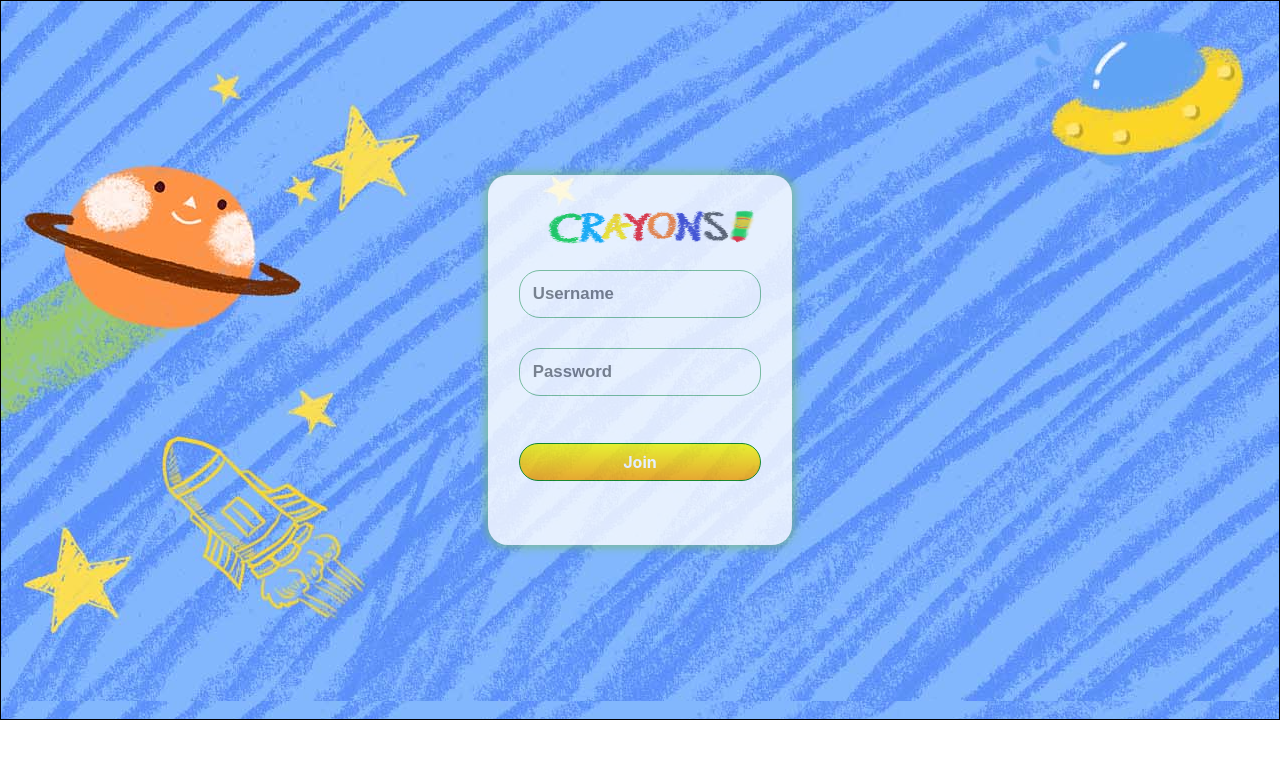
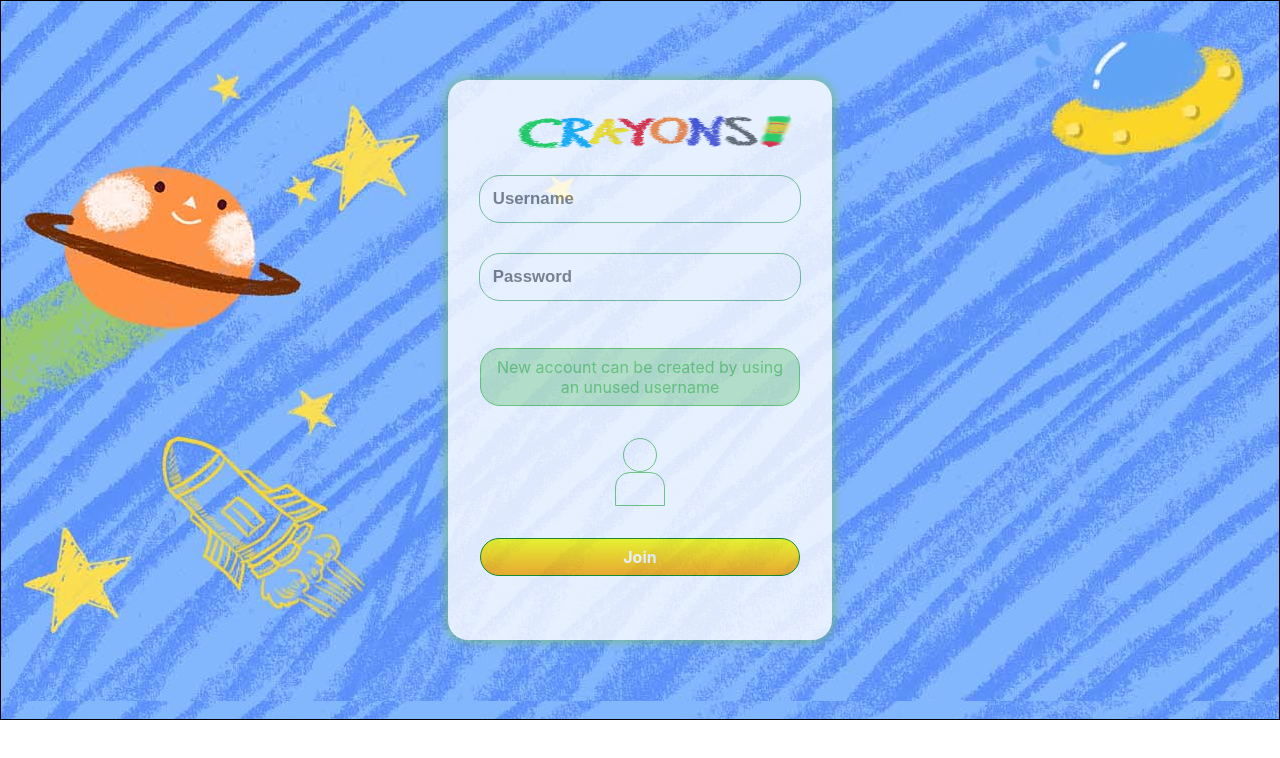
Before and after one commit to rajdeepsr2007/Crayons, a React (Create React App) app: page /auth in a window 1280 px wide. Shown: the top 758 px of the page. Built offline with nearby package versions, Linux system fonts and the light colour scheme.

Commit message:
Add Alert

```diff
--- /dev/null
+++ b/src/components/Avatar/avatar.js
@@ -0,0 +1,19 @@
+import React from 'react';
+import classes from './avatar.module.css';
+
+const Avatar = (props) => {
+    const avatar=(
+        <div className={classes.avatar} >
+            <div className={classes.face} >
+            </div>
+            <div className={classes.body} >
+            </div>
+        </div>
+    )
+
+    return(
+        avatar
+    )
+}
+
+export default Avatar;
--- /dev/null
+++ b/src/components/Avatar/avatar.module.css
@@ -0,0 +1,23 @@
+.avatar{
+    text-align: center;
+    height: auto;
+    width: auto;
+    width: 100%;
+    display: flex;
+    flex-flow: column;
+    justify-content: center;
+    align-items: center;
+}
+
+.avatar .face{
+    width : 2rem;
+    height: 2rem;
+    border-radius: 50%;
+    border: 1px solid rgb(106, 199, 106);
+}
+.avatar .body{
+    width : 3rem;
+    height: 2rem;
+    border: 1px solid rgb(106, 199, 106);
+    border-radius: 15px 15px 0 0;
+}
--- /dev/null
+++ b/src/components/Feedback/Alert/alert.js
@@ -0,0 +1,21 @@
+import React from 'react';
+import classes from './alert.module.css';
+
+const Alert = (props) => {
+    const {type} = props;
+    const alertClasses = [classes.alert];
+    if( type === 'success' )
+        alertClasses.push(classes.success);
+    else
+        alertClasses.push(classes.error);
+    const alert = (
+        <div className={alertClasses.join(' ')} >
+            {props.children}
+        </div>
+    )
+    return(
+        alert
+    )
+}
+
+export default Alert;
--- /dev/null
+++ b/src/components/Feedback/Alert/alert.module.css
@@ -0,0 +1,19 @@
+.alert{
+    width : 100%;
+    padding : 0.5rem;
+    border-radius: 20px;
+    text-align: center;
+    margin: 2rem 0;
+    overflow-wrap: break-word;
+    box-sizing: border-box;
+}
+.alert.success{
+    background: rgb(190, 231, 190);
+    color : rgb(97, 197, 97);
+    border: 1px solid rgb(97, 197, 97);
+}
+.alert.error{
+    background: rgb(235, 194, 194);
+    color : rgb(209, 80, 80);
+    border: 1px solid rgb(209, 80, 80);
+}
--- a/src/components/Inputs/Button/button.module.css
+++ b/src/components/Inputs/Button/button.module.css
@@ -10,6 +10,7 @@
     font-weight: bolder;
     opacity: 100%;
     cursor: pointer;
+    box-sizing: border-box;
 }
 .button:hover{
     background: linear-gradient(rgb(75, 153, 75) , rgb(124, 166, 201)) ;
--- a/src/components/Inputs/custom-input.module.css
+++ b/src/components/Inputs/custom-input.module.css
@@ -3,7 +3,7 @@
     padding: 0.8rem;
     border-radius: 20px;
     margin: 1rem 0;
-    width: 15rem;
+    width: 100%;
     box-sizing: border-box;
     color: rgb(86, 180, 114);
     border: 0px solid white;
--- a/src/components/UI/Card/card.js
+++ b/src/components/UI/Card/card.js
@@ -3,8 +3,10 @@ import classes from './card.module.css';
 
 const Card = (props) => {
 
+    const {style} = props;
+
     const card=(
-        <div className={classes.card} >
+        <div className={classes.card} style={style} >
             {props.children}
         </div>
     )
--- a/src/containers/Auth/auth.js
+++ b/src/containers/Auth/auth.js
@@ -1,9 +1,11 @@
-import React , {Fragment, useReducer} from 'react';
+import React , {Fragment, useReducer, useState} from 'react';
 import initialState from './initialControlsState';
 import CustomInputs from '../../components/Inputs/custom-inputs';
 import Card from '../../components/UI/Card/card';
 import Logo from '../../components/Logo/logo';
 import Button from '../../components/Inputs/Button/button';
+import Avatar from '../../components/Avatar/avatar';
+import Alert from '../../components/Feedback/Alert/alert';
 
 const reducer = (state,action) => {
     switch(action.type){
@@ -28,6 +30,8 @@ const Auth = (props) => {
         initialState
     )
 
+    const [loading] = useState(true)
+
     const onChange = (control , event) => {
         dispatchControls({
             type : 'Change',
@@ -47,13 +51,23 @@ const Auth = (props) => {
         </Button>
     )
 
+    const alert = (
+        <Alert type="success" >
+            New account can be created by using an unused username
+        </Alert>
+    )
+
     const authCard = (
-       <Card>
+       <Card style={{ width : '20rem' }} >
            <Logo />
            {Inputs}
+           {alert}
+           <Avatar />
            {joinButton}
        </Card>
     )
+
+
 
     return(
         <Fragment>
```
